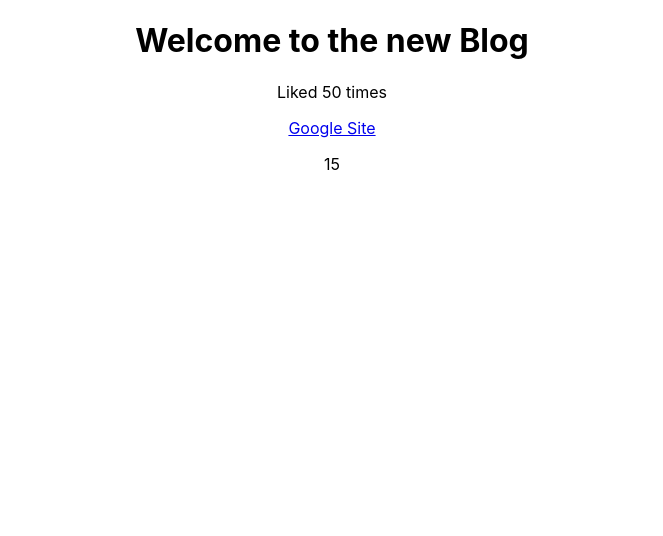
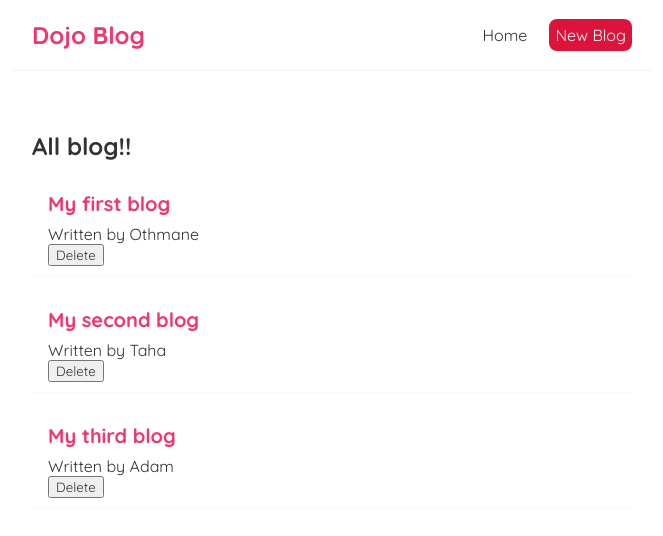
Before and after one commit to othmaneuw/simple-blog-react, a React (Create React App) app: page / in a window 1280 px wide. Shown: the top 536 px of the page, without its empty margins (308-971 px from the left). Built offline with nearby package versions, Linux system fonts and the light colour scheme.

Commit message:
functions as props

```diff
--- a/src/App.css
+++ /dev/null
@@ -1,38 +0,0 @@
-.App {
-  text-align: center;
-}
-
-.App-logo {
-  height: 40vmin;
-  pointer-events: none;
-}
-
-@media (prefers-reduced-motion: no-preference) {
-  .App-logo {
-    animation: App-logo-spin infinite 20s linear;
-  }
-}
-
-.App-header {
-  background-color: #282c34;
-  min-height: 100vh;
-  display: flex;
-  flex-direction: column;
-  align-items: center;
-  justify-content: center;
-  font-size: calc(10px + 2vmin);
-  color: white;
-}
-
-.App-link {
-  color: #61dafb;
-}
-
-@keyframes App-logo-spin {
-  from {
-    transform: rotate(0deg);
-  }
-  to {
-    transform: rotate(360deg);
-  }
-}
--- a/src/App.js
+++ b/src/App.js
@@ -1,16 +1,12 @@
-import './App.css';
+import Navbar from './Navbar';
+import Home from './Home';
 
 function App() {
-  const title = 'Welcome to the new Blog';
-  const likes = 50;
-  const link = "http://www.google.com";
   return (
     <div className="App">
+      <Navbar />
       <div className="content">
-        <h1>{title}</h1>
-        <p>Liked {likes} times</p>
-        <a href={link} >Google Site</a>
-        <p>{Math.floor(Math.random()*20)}</p>
+         <Home />
       </div>
     </div>
   );
--- /dev/null
+++ b/src/Blog.js
@@ -0,0 +1,16 @@
+const Blog = ({blogs,title,handleDelete}) =>{
+    return (
+        <div className="blog-list">
+            <h2>{ title }</h2>
+            {blogs.map((item)=>(
+                <div className="blog-preview" key={item.id}>
+                    <h2>{item.title}</h2>
+                    <p>Written by {item.author}</p>
+                    <button onClick={()=>handleDelete(item.id)}>Delete</button>
+                </div>
+            ))}
+        </div>
+    )
+}
+
+export default Blog;
--- /dev/null
+++ b/src/Home.js
@@ -0,0 +1,29 @@
+import { useState } from "react";
+import Blog from "./Blog";
+
+
+const Home = () => {
+    const [blogs, setBlogs] = useState([
+        {
+            id: 1,
+            title: "My first blog",
+            body: "Lorem ipsum ...",
+            author: "Othmane",
+        },
+        { id: 2, title: "My second blog", body: "Lorem ipsum ...", author: "Taha" },
+        { id: 3, title: "My third blog", body: "Lorem ipsum ...", author: "Adam" },
+    ]);
+    const handleDelete = (id) => {
+    const newList = blogs.filter(item => item.id !== id);
+    setBlogs(newList);
+  };
+
+return (
+    <div className="home">
+      <Blog blogs={blogs} title="All blog!!" handleDelete={handleDelete} />
+      {/* <Blog blogs={blogs.filter(item => item.author === 'Othmane')} title={"Othmane's Blogs"} /> */}
+    </div>
+  );
+};
+
+export default Home;
--- /dev/null
+++ b/src/Navbar.js
@@ -0,0 +1,17 @@
+const Navbar = () => {
+    return (
+          <nav className="navbar">
+            <h1>Dojo Blog</h1>
+            <div className="links">
+                <a href="/">Home</a>
+                <a href="/create" style={{
+                    color : "white",
+                    backgroundColor : "crimson",
+                    borderRadius : "8px"
+                }}>New Blog</a>
+            </div>
+          </nav>
+     );
+}
+
+ export default Navbar;
--- a/src/index.css
+++ b/src/index.css
@@ -1,13 +1,53 @@
-body {
+@import url('https://fonts.googleapis.com/css2?family=Quicksand:wght@300;400;500;600;700&display=swap');
+
+/* base styles */
+* {
   margin: 0;
-  font-family: -apple-system, BlinkMacSystemFont, 'Segoe UI', 'Roboto', 'Oxygen',
-    'Ubuntu', 'Cantarell', 'Fira Sans', 'Droid Sans', 'Helvetica Neue',
-    sans-serif;
-  -webkit-font-smoothing: antialiased;
-  -moz-osx-font-smoothing: grayscale;
+  font-family: "Quicksand";
+  color: #333;
+}
+.navbar {
+  padding: 20px;
+  display: flex;
+  align-items: center;
+  max-width: 600px;
+  margin: 0 auto;
+  border-bottom: 1px solid #f2f2f2;
+}
+.navbar h1 {
+  color: #f1356d;
+}
+.navbar .links {
+  margin-left: auto;
+}
+.navbar a {
+  margin-left: 16px;
+  text-decoration: none;
+  padding: 6px;
+}
+.navbar a:hover {
+  color: #f1356d;
+}
+.content {
+  max-width: 600px;
+  margin: 40px auto;
+  padding: 20px;
 }
 
-code {
-  font-family: source-code-pro, Menlo, Monaco, Consolas, 'Courier New',
-    monospace;
+.ho{
+  color: blue;
 }
+
+.blog-preview {
+  padding: 10px 16px;
+  margin: 20px 0;
+  border-bottom: 1px solid #fafafa;
+}
+.blog-preview:hover {
+  box-shadow: 1px 3px 5px rgba(0,0,0,0.1);
+}
+.blog-preview h2 {
+  font-size: 20px;
+  color: #f1356d;
+  margin-bottom: 8px;
+}
```
